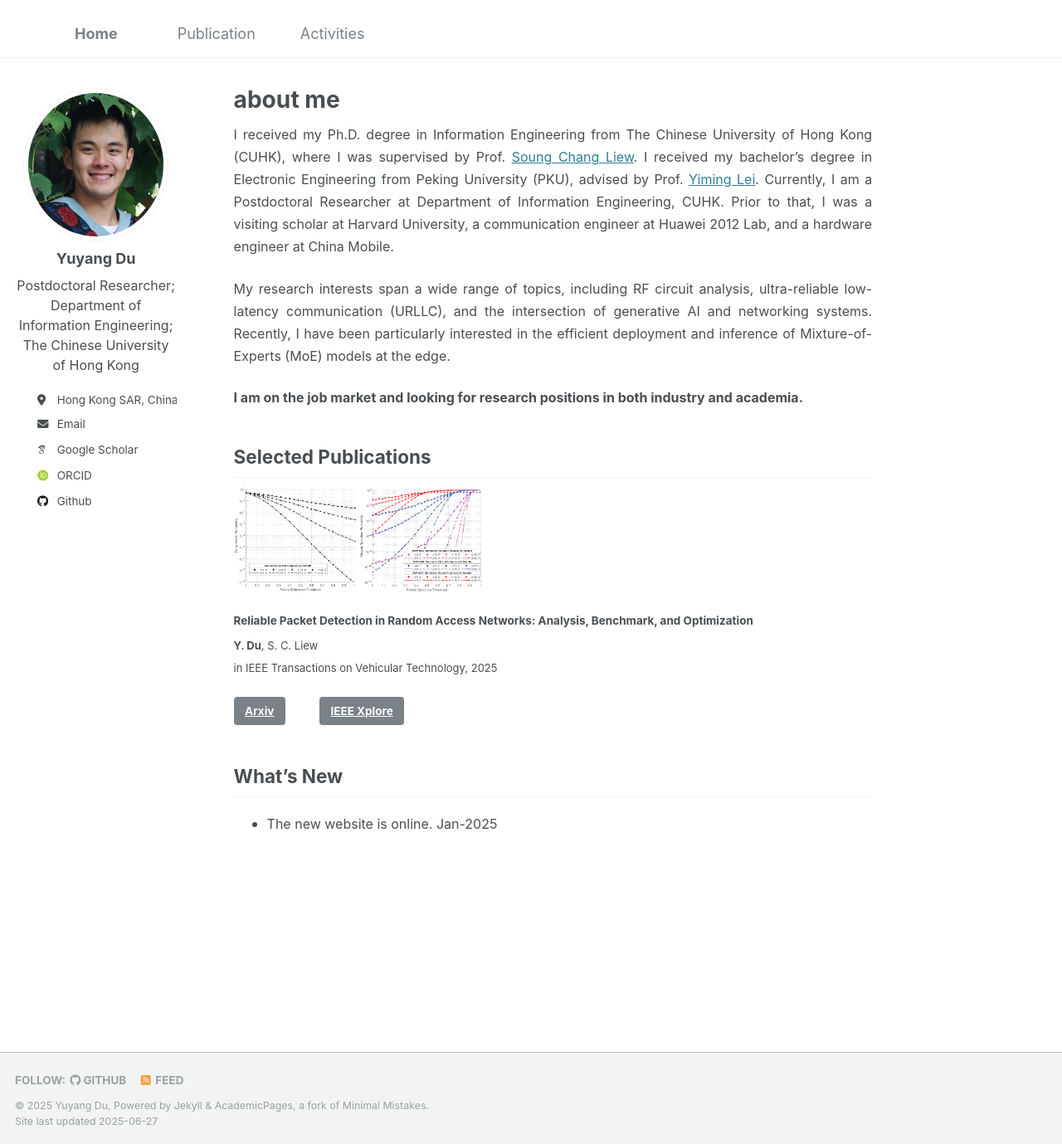
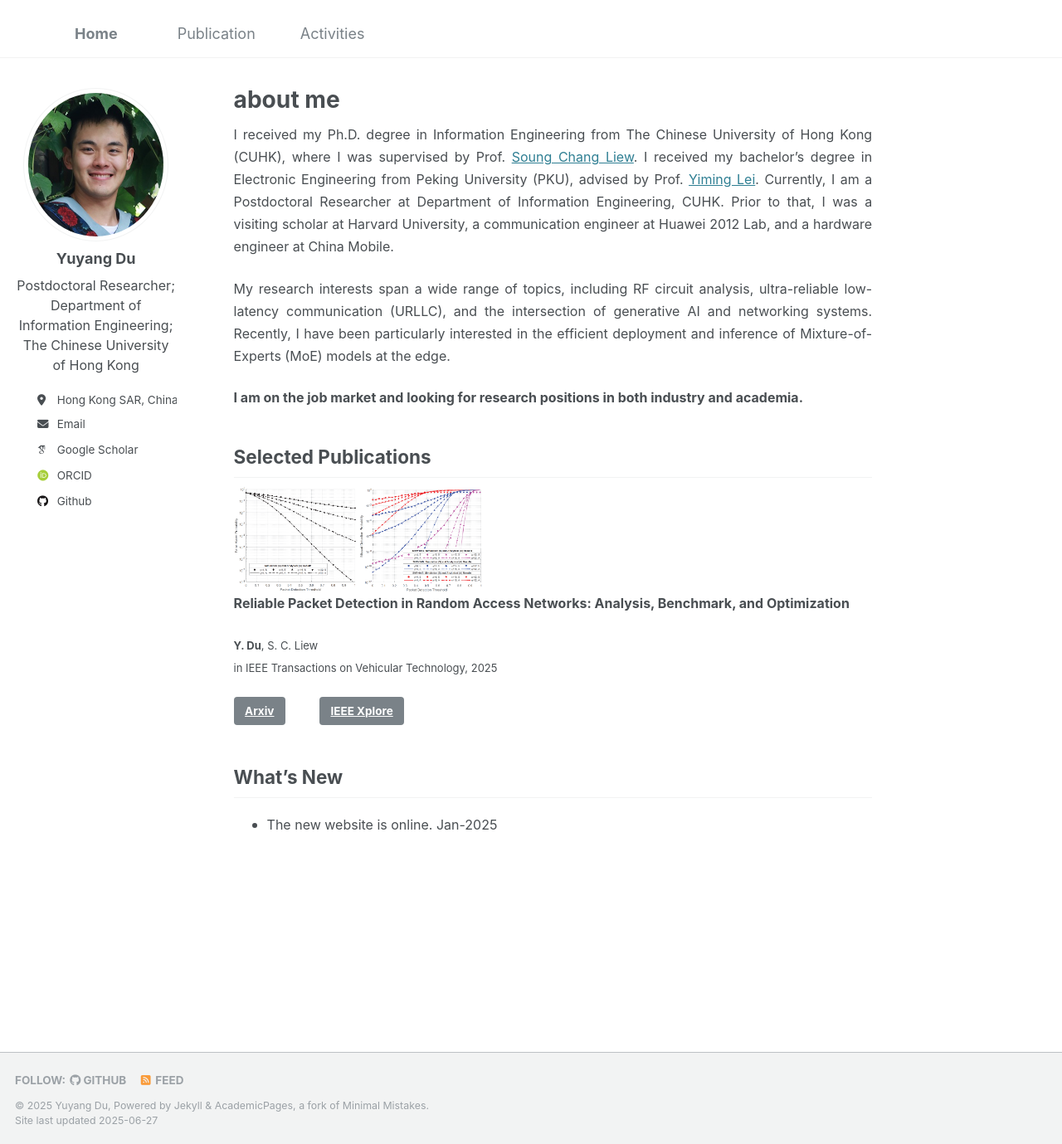
Before and after one commit to yuyangdu01/yuyangdu01.github.io, a Jekyll site: the page built from _pages/about.md, in a window 1280 px wide and 1379 px high. Shown: the whole window at 83% size. Built offline with Jekyll 4.4.1, drawn with Linux system fonts in a browser that asks for light colours; some web fonts are replaced.

Commit message:
Update about.md

```diff
--- a/_pages/about.md
+++ b/_pages/about.md
@@ -18,7 +18,7 @@ Selected Publications <font size=3></font>
 <div class="row border-bottom-1">
   <div class="col-sm-5 col-md-4 col-lg-4 col-xl-4 m-auto"><img class="img-pub shadow-pub" src="images/1.png" width="300"></div>
   <div class="col align-self-center pub">
-    <h4 class="pub-title">Reliable Packet Detection in Random Access Networks: Analysis, Benchmark, and Optimization</h4>
+    <p class="pub-p"><font size=3><b>Reliable Packet Detection in Random Access Networks: Analysis, Benchmark, and Optimization</b></font></p>
     <p class="pub-p"><font size=2><b>Y. Du</b>, S. C. Liew <br>in IEEE Transactions on Vehicular Technology, 2025</font></p>
     <a class="btn btn-primary" role="button" href="https://arxiv.org/pdf/2307.05224" target="_blank">Arxiv</a>&emsp;&emsp;
     <a class="btn btn-primary" role="button" href="https://ieeexplore.ieee.org/document/10902223" target="_blank">IEEE Xplore</a>&emsp;&emsp;
```
